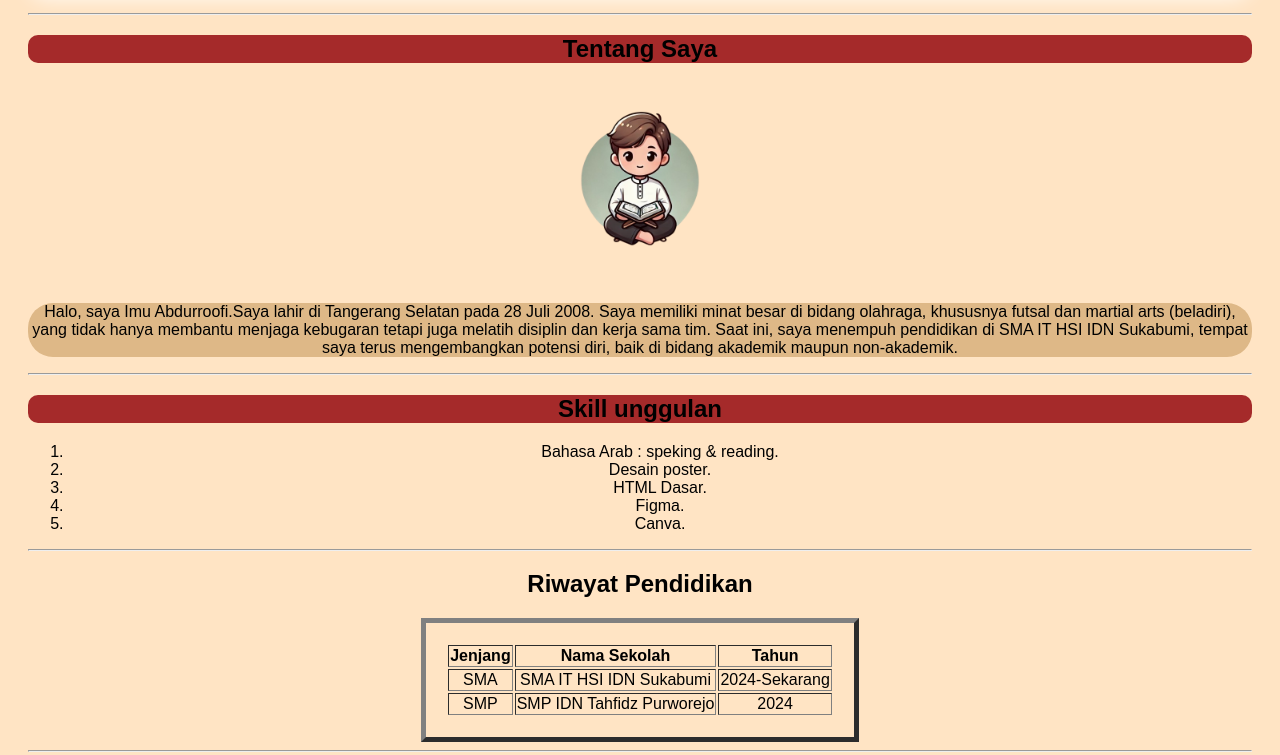
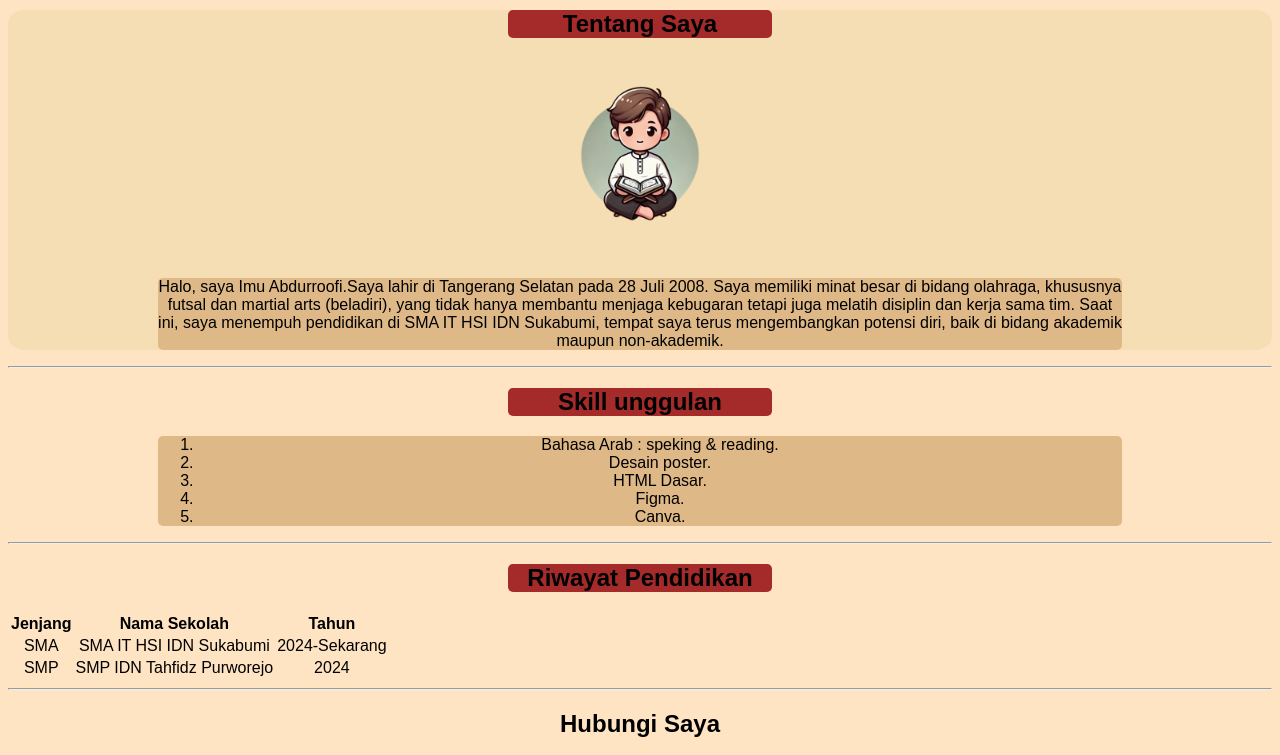
Before and after one commit to emu200828-source/My-Profile, a plain HTML site: page index.html in a window 1280 px wide. Shown: the part 129-884 px from the top of the page. Drawn offline with Linux system fonts and the light colour scheme.

Commit message:
membuat internal style

```diff
--- a/index.html
+++ b/index.html
@@ -1,33 +1,115 @@
 <!DOCTYPE html>
 <html lang="en">
+
 <head>
     <meta charset="UTF-8">
     <meta name="viewport" content="width=device-width, initial-scale=1.0">
     <title>Profile Digital - Imu Abdurroofi</title>
+
+    <!-- internal style -->
+     <!-- ketinggalan pelajaran -->
+    <style>
+        body {
+            background-color: bisque;
+            margin-top: 25px;
+            font-family: Arial, Helvetica, sans-serif;
+            text-align: center;
+
+        }
+
+        header {
+
+            background-color: brown;
+            border-radius: 5px;
+        }
+
+        main {
+            .room1 {
+                border-radius: 15px;
+                background-color: wheat;
+            }
+
+            .aboutme {
+                background-color: brown;
+                border-radius: 5px;
+                margin-left: 500px;
+                margin-right: 500px;
+
+            }
+
+            .paragraph1 {
+                border-radius: 5px;
+                background-color: burlywood;
+                margin-left: 150px;
+                margin-right: 150px;
+            }
+
+            .room2 {
+                border-radius: 15px;
+
+            }
+
+            .skill {
+                background-color: brown;
+                border-radius: 5px;
+                margin-left: 500px;
+                margin-right: 500px;
+            }
+
+            .skills {
+                border-radius: 5px;
+                background-color: burlywood;
+                margin-left: 150px;
+                margin-right: 150px;
+                text-align: center;
+            }
+
+            .room3 {
+                border-radius: 15px;
+            }
+
+            .aboutme1 {
+                background-color: brown;
+                border-radius: 5px;
+                margin-left: 500px;
+                margin-right: 500px;
+            }
+
+
+        }
+    </style>
+
+
+
+
 </head>
+
+<body>
     <!-- selesai -->
-<body style="background-color: bisque; font-family: Arial, Helvetica, sans-serif; text-align: center; padding: 20px;">
-    <!-- selesai -->
-    <header style="border-radius: 20px; background-color: brown; box-shadow: 0px 0px 20px white; margin-top: 20px;">
+    <header>
         <h1>Imu Abdurroofi</h1>
         <p>Siswa di sekolah SMA IT HSI IDN Sukabumi</p>
     </header>
     <hr>
     <!-- selesai -->
     <main>
-        <section>
-            <h2 style="border-radius: 10px; background-color: brown;">Tentang Saya</h2>
-           <img src="GAMBAR_INFOGRAFIS-removebg-preview.png" alt="Foto profile" width="200" style="object-fit: cover; border-radius: 20px;">
-            <p style="background-color: burlywood;; border-radius: 25px;">
-                Halo, saya Imu Abdurroofi.Saya lahir di Tangerang Selatan pada 28 Juli 2008. Saya memiliki minat besar di bidang olahraga, khususnya futsal dan martial arts (beladiri), yang tidak hanya membantu menjaga kebugaran tetapi juga melatih disiplin dan kerja sama tim. Saat ini, saya menempuh pendidikan di SMA IT HSI IDN Sukabumi, tempat saya terus mengembangkan potensi diri, baik di bidang akademik maupun non-akademik.
+        <section class="room1">
+            <h2 class="aboutme">Tentang Saya</h2>
+            <img src="GAMBAR_INFOGRAFIS-removebg-preview.png" alt="Foto profile" width="200">
+            <p class="paragraph1">
+                Halo, saya Imu Abdurroofi.Saya lahir di Tangerang Selatan pada 28 Juli 2008. Saya memiliki minat besar
+                di bidang olahraga, khususnya futsal dan martial arts (beladiri), yang tidak hanya membantu menjaga
+                kebugaran tetapi juga melatih disiplin dan kerja sama tim. Saat ini, saya menempuh pendidikan di SMA IT
+                HSI IDN Sukabumi, tempat saya terus mengembangkan potensi diri, baik di bidang akademik maupun
+                non-akademik.
             </p>
         </section>
         <!-- selesai -->
         <hr>
 
-        <section>
-            <h2 style="background-color: brown; border-radius: 10px;">Skill unggulan</h2>
-          <ol>
+        <section class="room2">
+            <h2 class="skill">Skill unggulan</h2>
+            <ol class="skills">
                 <li>Bahasa Arab : speking & reading.</li>
                 <li>Desain poster.</li>
                 <li>HTML Dasar.</li>
@@ -37,10 +119,10 @@
         </section>
         <hr>
         <!-- belum selesai -->
-        <section>
-            <h2>Riwayat Pendidikan</h2>
+        <section class="room3">
+            <h2 class="aboutme1">Riwayat Pendidikan</h2>
 
-            <table border="5px" cellpedding="5px" style="padding: 20px; margin-left: auto; margin-right: auto;">
+            <table>
 
                 <tr>
                     <th>Jenjang</th>
@@ -74,10 +156,10 @@
             <li><a href="https://www.youtube.com/@emu.shi2808">Youtube</a></li>
             <li><a href="https://github.com/emu200828-source?tab=repositories">Github</a></li>
         </ul>
-        <img src="icon-instagram-removebg-preview.png" alt="icon" width="100px">
 
         <p>&copy; 2025 Imu Abdurroofi. Dibuat dengan penuh semangat</p>
     </footer>
     <hr>
 </body>
+
 </html>
```
Also changed, not shown: original-html.html (added, +82 -0 lines). Lines whose indentation alone changed are shown as unchanged.
